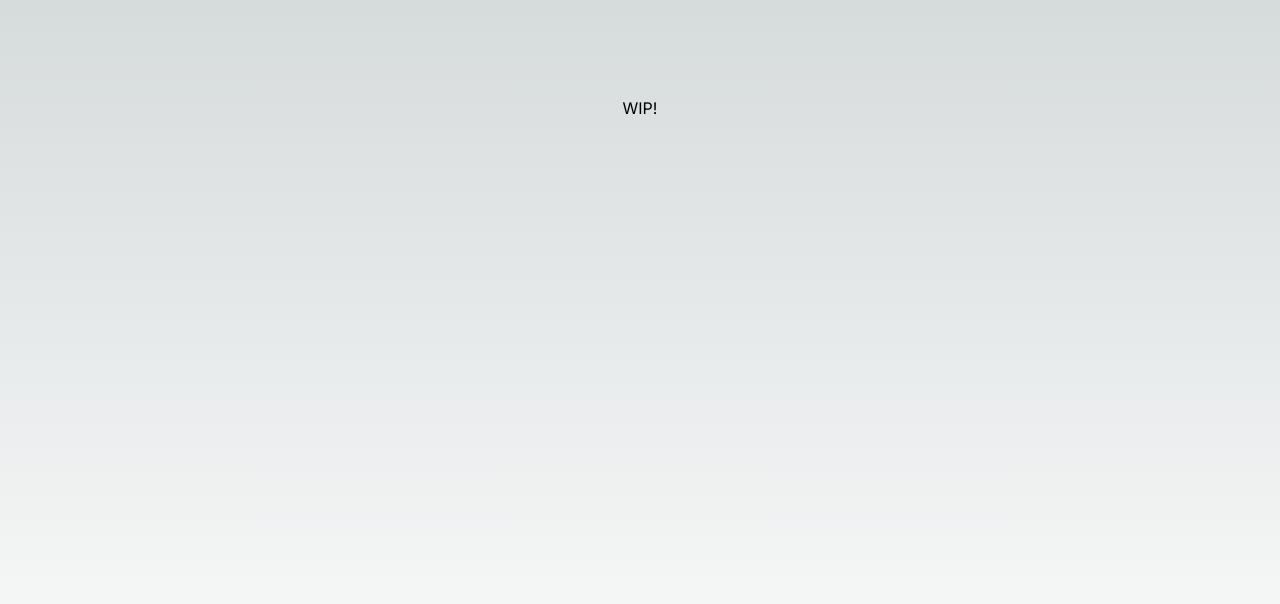
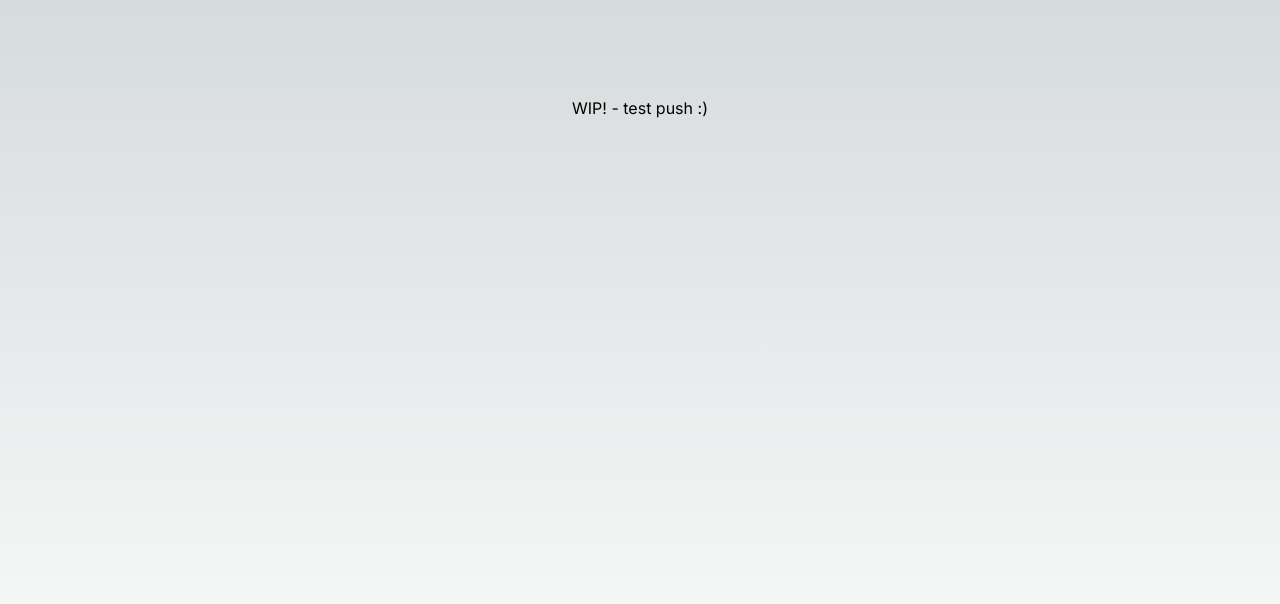
Before and after one commit to Jonathannilsson90/hemeraday, a Next.js app: page / in a window 1280 px wide. Shown: the top 604 px of the page. Built offline with nearby package versions, Linux system fonts and the light colour scheme.

Commit message:
testpush-workflow

```diff
--- a/app/page.tsx
+++ b/app/page.tsx
@@ -3,7 +3,7 @@ import Image from "next/image";
 export default function Home() {
   return (
     <main className="flex min-h-screen flex-col items-center justify-between p-24">
-      <h1>WIP!</h1>
+      <h1>WIP! - test push :)</h1>
     </main>
   );
 }
```
